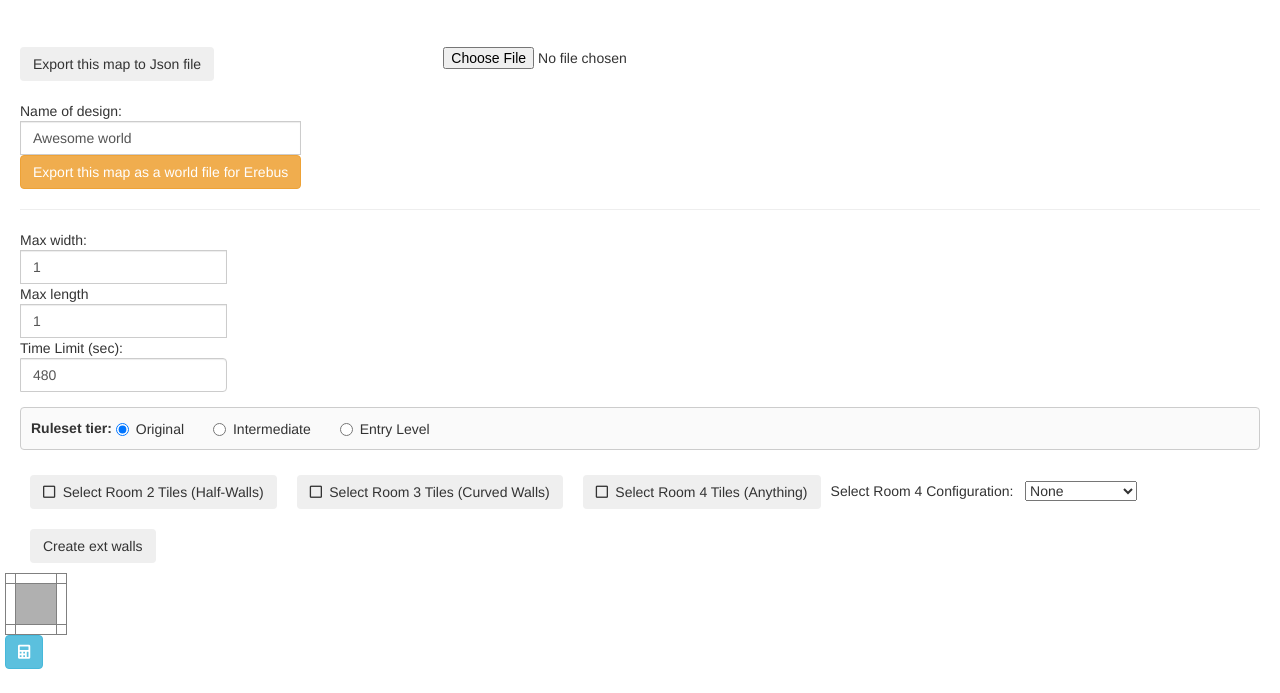
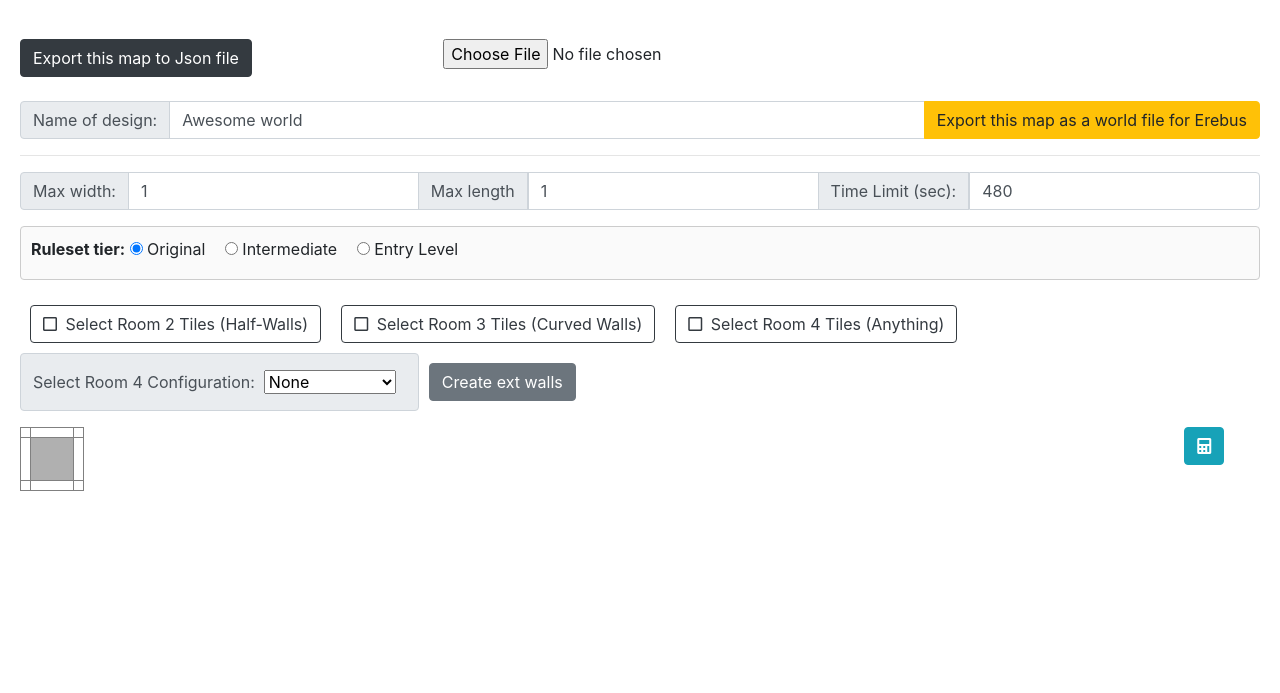
Before and after one commit to wilsoncheng-sgcs/erebus-map-editor-RCJA, a plain HTML site: page index.html in a window 1280 px wide. Shown: the part 107-800 px from the top of the page. Drawn offline with nearby package versions, Linux system fonts and the light colour scheme; some packages are replaced by stand-ins of ours; no server answers; a script that the page names is missing.

Commit message:
Fix broken layout by bumping Bootstrap CDN links to v4
The markup uses Bootstrap 4 classes (input-group-prepend/append,
input-group-text, mb-3, btn-outline-*) carried over from the original
sim_editor_2026.pug template, but the page was loading Bootstrap 3.4.1,
which doesn't support them — causing input-groups to stack vertically
instead of laying out as compact rows like the upstream CMS page.

Co-Authored-By: Claude Sonnet 5 <noreply@anthropic.com>

```diff
--- a/index.html
+++ b/index.html
@@ -5,8 +5,10 @@
   <title>Erebus Map Editor</title>
   <meta name="viewport" content="width=device-width, initial-scale=1">
 
-  <!-- Bootstrap CSS -->
-  <link href="https://cdn.jsdelivr.net/npm/bootstrap@3.4.1/dist/css/bootstrap.min.css" rel="stylesheet">
+  <!-- Bootstrap CSS (v4, matching the markup's input-group-prepend/append,
+       input-group-text, mb-3, btn-outline-* classes carried over from the
+       original sim_editor_2026.pug template, which targets Bootstrap 4) -->
+  <link href="https://cdn.jsdelivr.net/npm/bootstrap@4.4.1/dist/css/bootstrap.min.css" rel="stylesheet">
   <!-- Font Awesome (used by a handful of icon classes carried over from the original template) -->
   <link href="https://cdnjs.cloudflare.com/ajax/libs/font-awesome/5.15.4/css/all.min.css" rel="stylesheet">
   <!-- SweetAlert2 (used by sim_editor.js for error dialogs, e.g. Swal.fire(...)) -->
@@ -219,7 +221,7 @@
     </div>
   </div>
 
-  <!-- jQuery (Bootstrap 3 JS plugins depend on it) -->
+  <!-- jQuery (Bootstrap JS plugins depend on it) -->
   <script src="https://cdnjs.cloudflare.com/ajax/libs/jquery/3.7.1/jquery.min.js"></script>
   <!-- Angular 1.x -->
   <script src="https://cdn.jsdelivr.net/npm/angular@1.8.3/angular.min.js"></script>
@@ -228,8 +230,8 @@
   <script src="https://cdn.jsdelivr.net/npm/angular-cookies@1.8.3/angular-cookies.min.js"></script>
   <!-- Angular UI Bootstrap (modals) -->
   <script src="https://cdnjs.cloudflare.com/ajax/libs/angular-ui-bootstrap/2.5.6/ui-bootstrap-tpls.min.js"></script>
-  <!-- Bootstrap 3 JS (for any residual bootstrap widgets/markup classes) -->
-  <script src="https://cdnjs.cloudflare.com/ajax/libs/twitter-bootstrap/3.4.1/js/bootstrap.min.js"></script>
+  <!-- Bootstrap 4 JS bundle (includes Popper; matches the Bootstrap 4 CSS above) -->
+  <script src="https://cdn.jsdelivr.net/npm/bootstrap@4.4.1/dist/js/bootstrap.bundle.min.js"></script>
   <!-- SweetAlert2 (used by sim_editor.js for error dialogs) -->
   <script src="https://cdn.jsdelivr.net/npm/sweetalert2@9"></script>
   <!-- html2canvas (used by the optional "download map image" feature) -->
```
Also changed, not shown: 1 other file.
